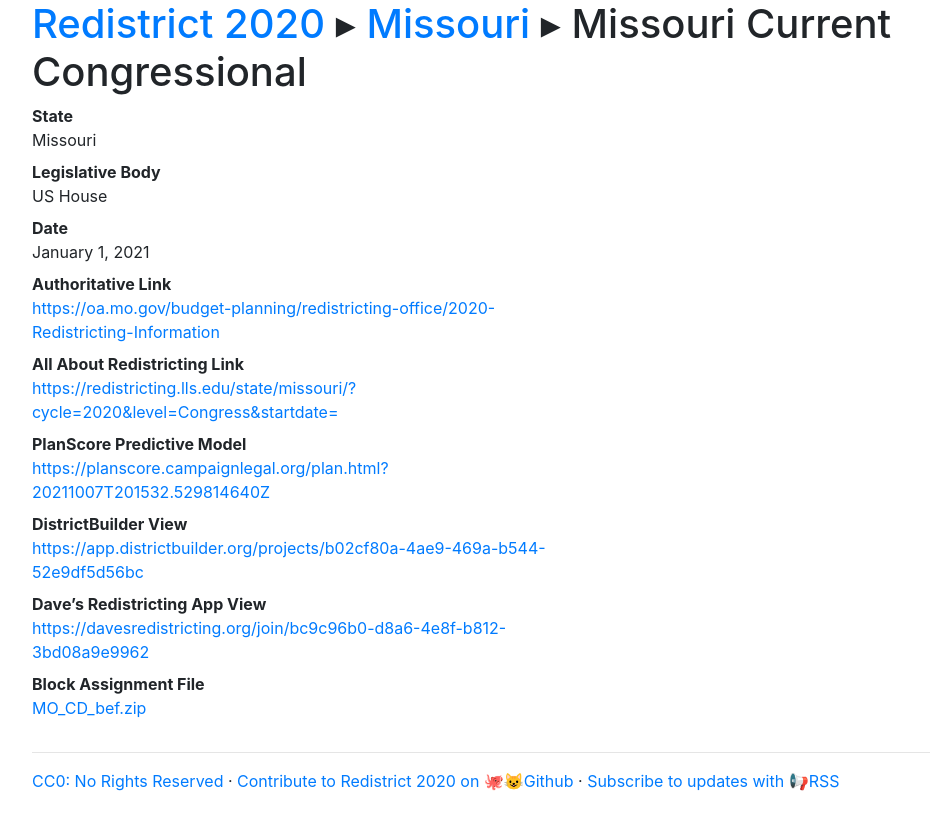
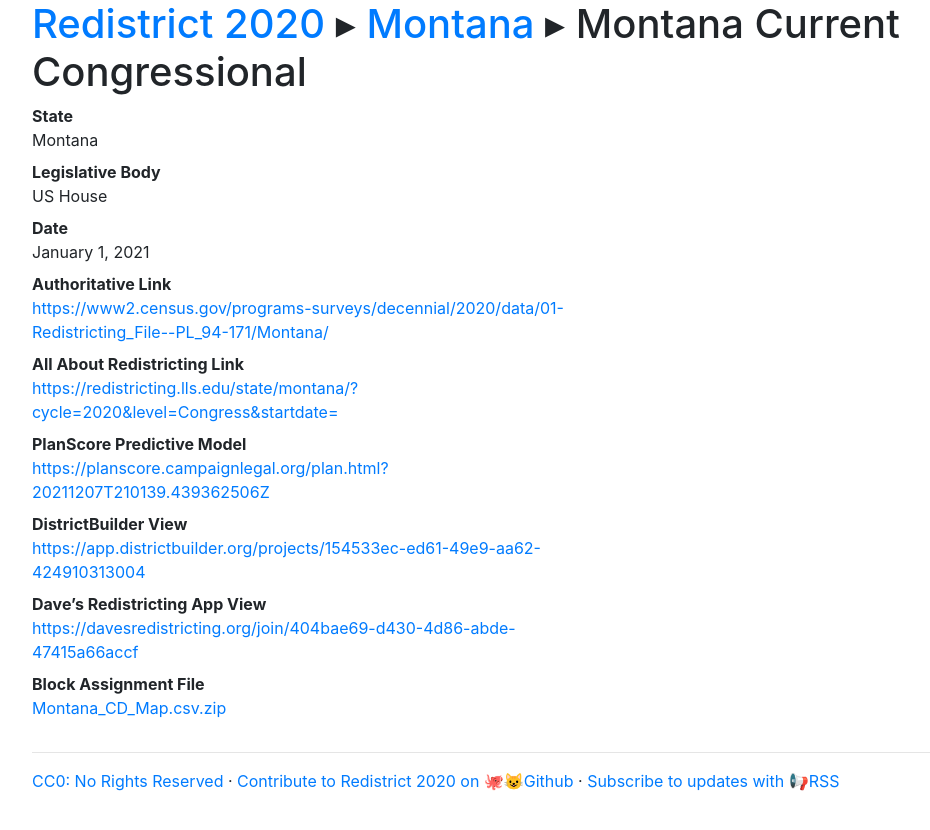
Before and after one commit to PlanScore/Redistrict2020, a Jekyll site: the page built from _plans/MT-2021-01-congress.md, in a window 1280 px wide. Shown: the top 830 px of the page, without its empty margins (53-983 px from the left). Built offline with Jekyll 4.4.1, drawn with Linux system fonts in a browser that asks for light colours; nearby versions of some CDN libraries.

Commit message:
Update MT-2021-01-congress.md

```diff
--- a/_plans/MT-2021-01-congress.md
+++ b/_plans/MT-2021-01-congress.md
@@ -1,15 +1,15 @@
 ---
-state: Missouri
-title: Missouri Current Congressional
+state: Montana
+title: Montana Current Congressional
 body: US House
 date: 2021-01-01
-authoritative_link: https://oa.mo.gov/budget-planning/redistricting-office/2020-Redistricting-Information
-allabout_link: https://redistricting.lls.edu/state/missouri/?cycle=2020&level=Congress&startdate=
-planscore_link: https://planscore.campaignlegal.org/plan.html?20211007T201532.529814640Z
-districtbuilder_link: https://app.districtbuilder.org/projects/b02cf80a-4ae9-469a-b544-52e9df5d56bc
-davesredist_link: https://davesredistricting.org/join/bc9c96b0-d8a6-4e8f-b812-3bd08a9e9962
+authoritative_link: https://www2.census.gov/programs-surveys/decennial/2020/data/01-Redistricting_File--PL_94-171/Montana/
+allabout_link: https://redistricting.lls.edu/state/montana/?cycle=2020&level=Congress&startdate=
+planscore_link: https://planscore.campaignlegal.org/plan.html?20211207T210139.439362506Z
+districtbuilder_link: https://app.districtbuilder.org/projects/154533ec-ed61-49e9-aa62-424910313004
+davesredist_link: https://davesredistricting.org/join/404bae69-d430-4d86-abde-47415a66accf
 five38_link:
-blockassignment_file: /files/MO-2021-01/MO_CD_bef.zip
+blockassignment_file: /files/MT-2021-01/Montana_CD_Map.csv.zip
 shapefile_file:
 simplegeojson_file:
 
```
